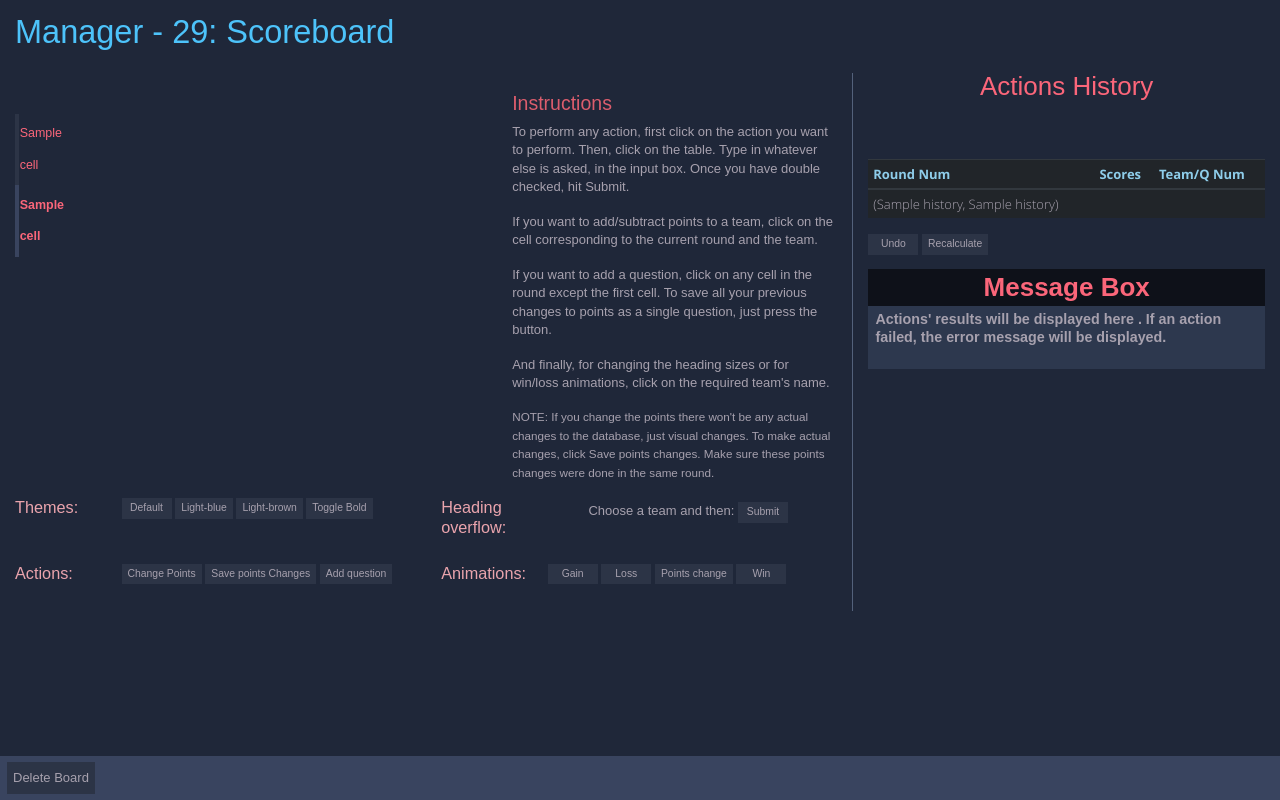
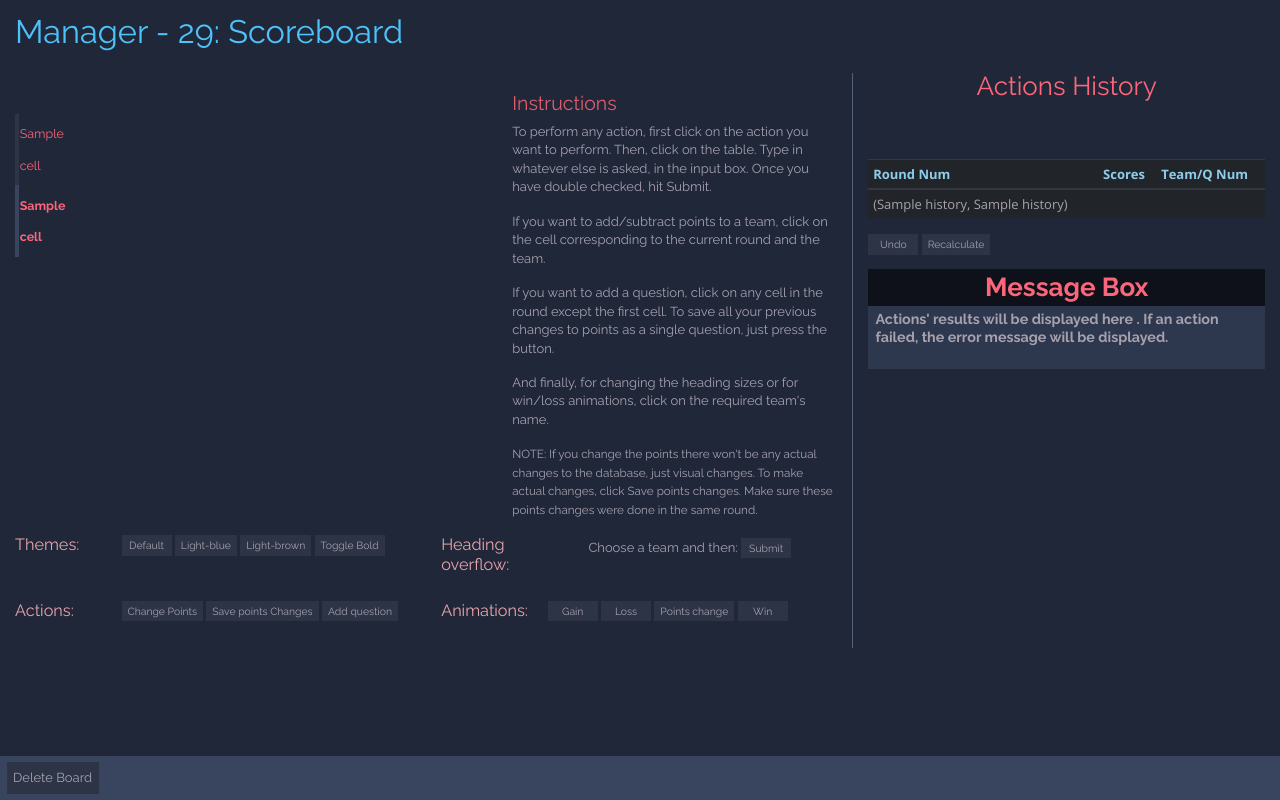
Before and after one commit to amalolan/scoreboard, a Django app: template board/templates/board/manager.html in a window 1280 px wide. Run offline with Django 3.2, Linux system fonts and the light colour scheme; data comes from the database, SQL or seed files in the repository; tables that the repository leaves empty hold one stand-in row (values such as "Sample post"); the template is opened without the code that fills it: values that come from a table or form of the project are taken from there, most other values are stand-ins (such as "Sample title", 1, 10 or a date in 2020); some libraries are stand-ins or nearby versions; some web fonts are replaced.

Commit message:
Using CDNs for fonts and jquery

```diff
--- a/board/templates/board/manager.html
+++ b/board/templates/board/manager.html
@@ -8,15 +8,16 @@
   <meta charset="UTF-8">
   <!-- Latest compiled and minified bootstrap CSS -->
   <link rel="stylesheet" href="https://maxcdn.bootstrapcdn.com/bootstrap/4.0.0-beta.2/css/bootstrap.min.css">
-  <!-- Fonts for this page
-  <link rel="stylesheet" href="https://fonts.googleapis.com/css?family=Open+Sans:300,400,700,800|Raleway:300,400,700,800,900"> -->
-  <link rel="stylesheet" href="{% static 'board/style/fonts.css' %}">
+  <!-- Fonts for this page -->
+  <link rel="stylesheet" href="https://fonts.googleapis.com/css?family=Open+Sans:300,400,700|Raleway:400,700,800">
+{#  <link rel="stylesheet" href="{% static 'board/style/fonts.css' %}">#}
   <!-- Custom stylesheet for scoreboard page -->
   <link rel="stylesheet" href="{% static 'board/style/main.css' %}">
   <!-- Custom stylesheet for this page -->
   <link rel="stylesheet" href="{% static 'board/style/manager.css' %}">
-  <!-- <script src="https://ajax.googleapis.com/ajax/libs/jquery/3.2.1/jquery.min.js"></script> -->
-  <script src="{% static 'board/js/jquery.min.js' %}"></script>
+  <!-- jQuery CDN -->
+  <script src="https://ajax.googleapis.com/ajax/libs/jquery/3.2.1/jquery.min.js"></script>
+{#  <script src="{% static 'board/js/jquery.min.js' %}"></script>-->#}
   <title>Manager for Board ID: {{ scoreboard.id }}</title>
 </head>
 <body>
```
